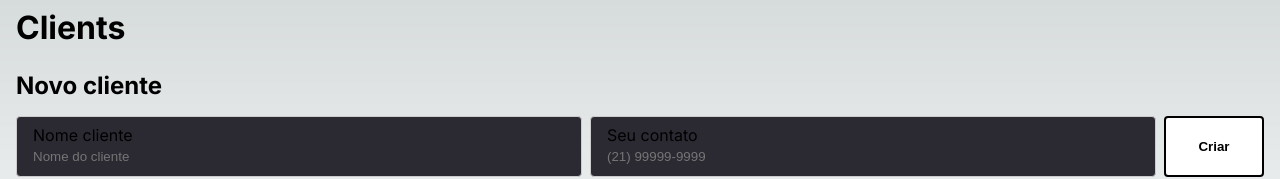
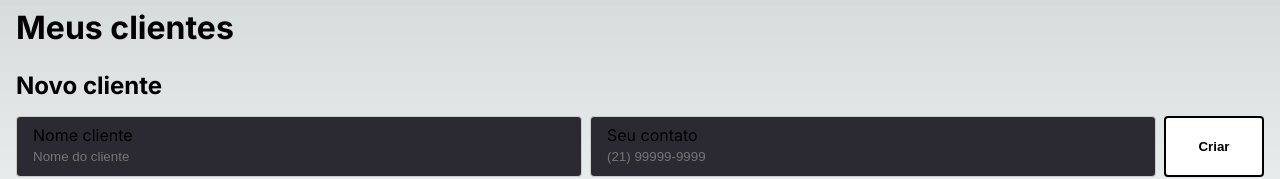
Before and after one commit to gvao/my-crm, a Next.js app: page /clients in a window 1280 px wide. Shown: the top 179 px of the page. Built offline with nearby package versions, Linux system fonts and the light colour scheme; no server answers.

Commit message:
moved common components to shared folder

```diff
--- a/src/app/clients/components/DeleteClient/index.tsx
+++ b/src/app/clients/components/DeleteClient/index.tsx
@@ -3,9 +3,9 @@
 import ClientsGateway from "@/module/clients/gateway/ClientsGateway"
 import { useRouter } from "next/navigation"
 import { useState } from "react"
-import Popup from "../Popup"
+import Popup from "../../../../module/shared/components/Popup"
 import styles from "./styles.module.css"
-import Button from "../Button"
+import Button from "../../../../module/shared/components/Button"
 
 export default function DeleteClient({ clientId }: { clientId: string }) {
     const [showPrompt, setShowPrompt] = useState<boolean>(false)
--- a/src/app/clients/components/FormClient/index.tsx
+++ b/src/app/clients/components/FormClient/index.tsx
@@ -4,7 +4,7 @@ import ClientsGateway from "@/module/clients/gateway/ClientsGateway"
 import { useRouter } from "next/navigation"
 import { FormEvent } from "react"
 import styles from './styles.module.css'
-import Button from "../Button"
+import Button from "../../../../module/shared/components/Button"
 import Input from "@/module/shared/components/Input"
 
 export default function FormClient() {
--- a/src/app/clients/components/ListClients/index.tsx
+++ b/src/app/clients/components/ListClients/index.tsx
@@ -1,3 +1,4 @@
+"use server"
 
 import Link from "@/module/shared/components/Link"
 import styles from "./styles.module.css"
@@ -14,8 +15,10 @@ export default async function ListClients() {
                 {clients.map(client => <>
                     <li className={styles.list__item} key={client.id}>
                         <Link href={`/clients/${client.id}`} >
-                            <span>{client.name}</span>
-                            <span>{client.contact}</span>
+                            <div  >
+                                <span>{client.name}</span>
+                                <span>{client.contact}</span>
+                            </div>
                         </Link>
                     </li>
                 </>)}
--- a/src/app/clients/page.tsx
+++ b/src/app/clients/page.tsx
@@ -5,7 +5,7 @@ import ListClients from './components/ListClients'
 export default async function ClientsPage() {
 
     return (<>
-        <Title>Clients</Title>
+        <Title>Meus clientes</Title>
         <FormClient />
         <ListClients />
     </>)
```
Also changed, not shown: src/module/shared/components/Button/index.tsx (renamed from src/app/clients/components/Button/index.tsx), src/module/shared/components/Button/styles.module.css (renamed from src/app/clients/components/Button/styles.module.css), src/module/shared/components/Popup/index.tsx (renamed from src/app/clients/components/Popup/index.tsx), src/module/shared/components/Popup/styles.module.css (renamed from src/app/clients/components/Popup/styles.module.css).
